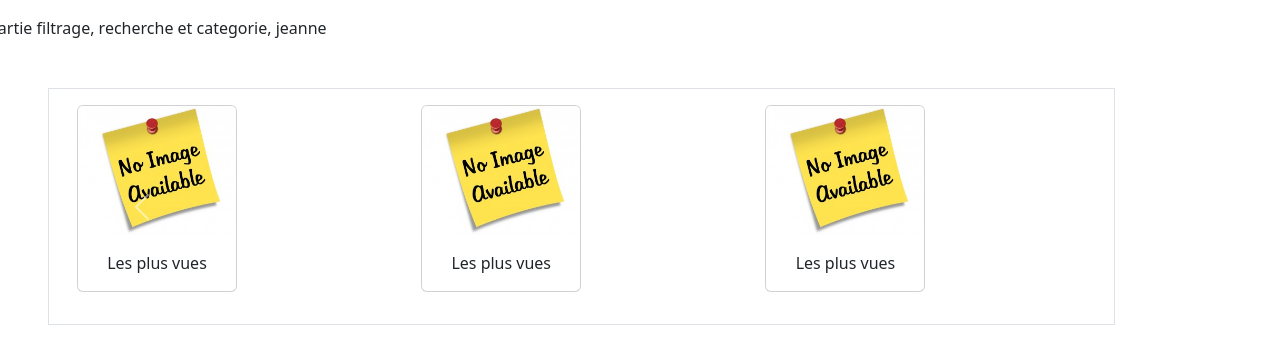
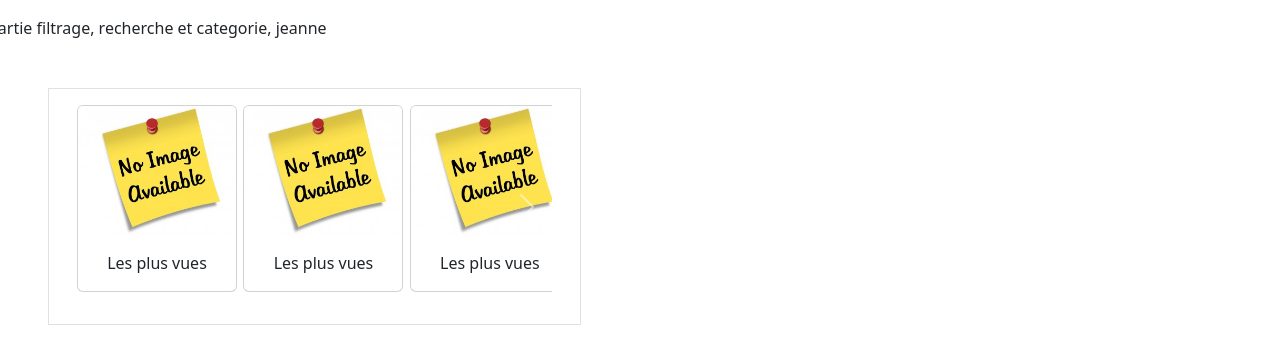
Before and after one commit to annlaur/lbc, a PHP site: page /prcp_annonce.php in a window 1280 px wide. Shown: the part 56-420 px from the top of the page. Run offline with PHP 8.4, Linux system fonts and the light colour scheme; the visitor is signed in with stand-in values (Sample User, id 1); data that the repository does not hold is empty; some libraries are stand-ins or nearby versions.

Commit message:
Update prcp_annonce.php

```diff
--- a/prcp_annonce.php
+++ b/prcp_annonce.php
@@ -6,7 +6,8 @@ require_once("header.php");
 ?>
 <body>
 <div class="row my-3"> partie filtrage, recherche et categorie, jeanne</div>
-
+<div class="col-3"  style="width : 200px;"></div>
+<div class="col-6">
 <div class="row p-3 my-5 mx-5 text-center col-10 border">
 
     <div id="carouselExampleControls" class="carousel slide" data-bs-ride="carousel">
@@ -70,11 +71,11 @@ require_once("header.php");
 ?>
         <div class="card container mb-3 " >
             <div class="row">
-                <div class="col-md-4">
+                <div class="col-md-4 px-0">
                     <img src='<?= $image ?>' style="height: 250px; width: 250px;" class="img-fluid rounded-start" alt="...">
                 </div>
                 <div class="col-md-8">
-                    <div class="card-body">
+                    <div class="card-body px-0">
                         <h5 class="card-title"><?= $annonce['titre']?></h5>
                         <p class="card-text"><small class="text-muted"><?= $sousTitre?></small></p>
                         <p class="card-text"><?= $annonce['prix'] ?></p>
@@ -87,6 +88,8 @@ require_once("header.php");
 
     <?php } ?>
 </div>
+</div>
+<div class="col-3 text-center"></div>
 
 
 
```
